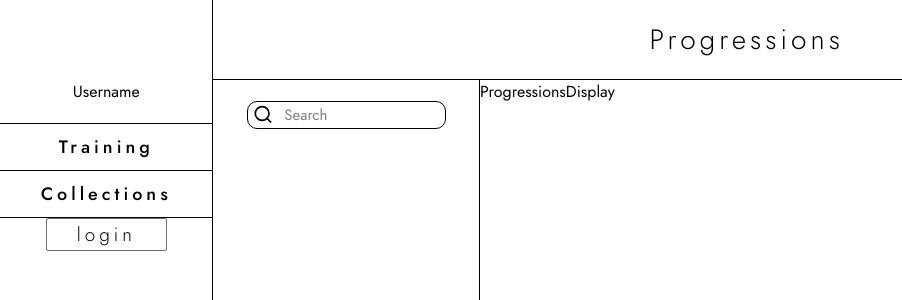
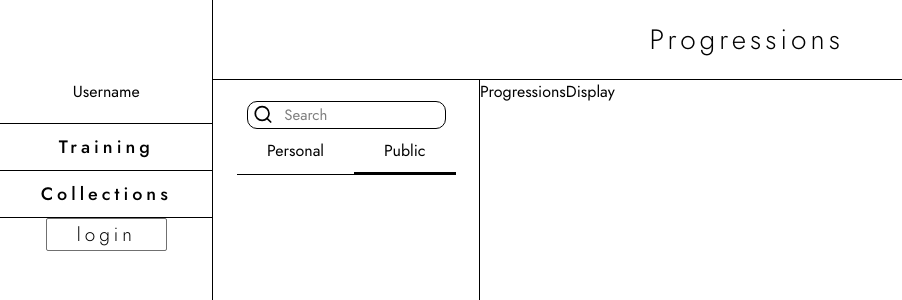
Before and after one commit to HialeahLiam/Progressions-old-, a React (Create React App) app: page /collections in a window 1280 px wide. Shown: the top 300 px of the page, without its empty margins (0-902 px from the left). Built offline with nearby package versions, Linux system fonts and the light colour scheme; no server answers.

Commit message:
Library tabs visual functionality implemented

```diff
--- a/src/components/Libraries/Libraries.jsx
+++ b/src/components/Libraries/Libraries.jsx
@@ -1,11 +1,44 @@
-import React from 'react';
+import React, { useState } from 'react';
 import LibrarySearch from '../LibrarySearch/LibrarySearch';
 import styles from './Libraries.module.css';
 
 function Libraries() {
+  const [library, setLibrary] = useState('public');
+
+  console.log(library);
+
+  const handleTabClick = (lib, e) => {
+    if (e.type === 'keydown' && e.key !== 'Enter') {
+      return;
+    }
+    setLibrary(lib);
+  };
+
   return (
     <div className={styles.container}>
       <LibrarySearch />
+      <div className={styles.libraryTabs}>
+        <div
+          className={`${styles.tab} ${library === 'personal' ? styles.activeTab : null}`}
+          onClick={(e) => handleTabClick('personal', e)}
+          onKeyDown={(e) => handleTabClick('personal', e)}
+          tabIndex={0}
+          role="button"
+        >
+          Personal
+
+        </div>
+        <div
+          className={`${styles.tab} ${library === 'public' ? styles.activeTab : null}`}
+          onClick={(e) => handleTabClick('public', e)}
+          onKeyDown={(e) => handleTabClick('public', e)}
+          tabIndex={0}
+          role="button"
+        >
+          Public
+
+        </div>
+      </div>
     </div>
   );
 }
--- a/src/components/Libraries/Libraries.module.css
+++ b/src/components/Libraries/Libraries.module.css
@@ -8,3 +8,18 @@
     padding-top: 2%;
 
 }
+
+.libraryTabs {
+    display: flex;
+}
+
+.tab {
+    border-bottom: 1px solid;
+    padding: 10px 30px;
+
+}
+
+.activeTab {
+    composes: tab;
+    border-bottom: 3px solid;
+}
```
